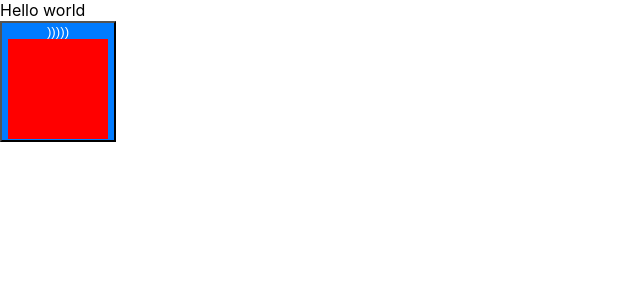
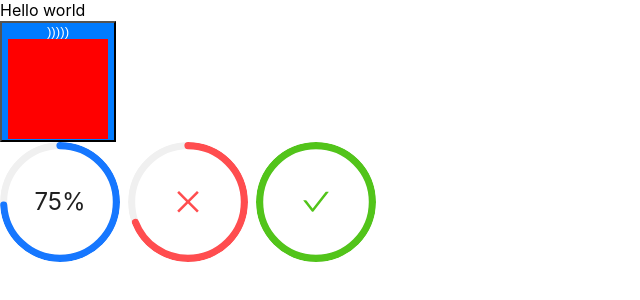
Before and after one commit to rasoan/sportEvents, a React (Create React App) app: page / in a window 1280 px wide. Shown: the top 300 px of the page, without its empty margins (0-640 px from the left). Built offline with nearby package versions, Linux system fonts and the light colour scheme.

Commit message:
feat: included "antd design"

```diff
--- a/package.json
+++ b/package.json
@@ -10,6 +10,7 @@
     "@types/node": "^16.18.101",
     "@types/react": "^18.3.3",
     "@types/react-dom": "^18.3.0",
+    "antd": "^5.18.3",
     "react": "^18.3.1",
     "react-dom": "^18.3.1",
     "react-scripts": "5.0.1",
--- a/src/App/App.tsx
+++ b/src/App/App.tsx
@@ -3,6 +3,7 @@
 import React from "react";
 
 import './App.scss';
+import TimeCounter from "../TimeCounter/TimeCounter";
 
 interface Props {}
 
@@ -14,6 +15,7 @@ const App: React.FC<Props> = (props: Props) => {
     return <>
         <div>Hello world</div>
         <button onClick={onClick} className="customButton">)))))</button>
+        <TimeCounter />
     </>;
 };
 
--- /dev/null
+++ b/src/TimeCounter/TimeCounter.tsx
@@ -0,0 +1,20 @@
+// progress - https://ant.design/components/progress#components-progress-demo-circle
+'use strict';
+
+import React from "react";
+
+import {Flex, Progress} from "antd";
+
+interface Props {}
+
+const TimeCounter: React.FC<Props> = (props: Props) => {
+    return <>
+        <Flex gap="small" wrap>
+            <Progress type="circle" percent={75} />
+            <Progress type="circle" percent={70} status="exception" />
+            <Progress type="circle" percent={100} />
+        </Flex>
+    </>;
+};
+
+export default TimeCounter;
```
Also changed, not shown: src/TimeCounter/TimeCounter.scss (added), src/logo.svg (deleted), 1 other file (tests, documents, lock files or other folders).
